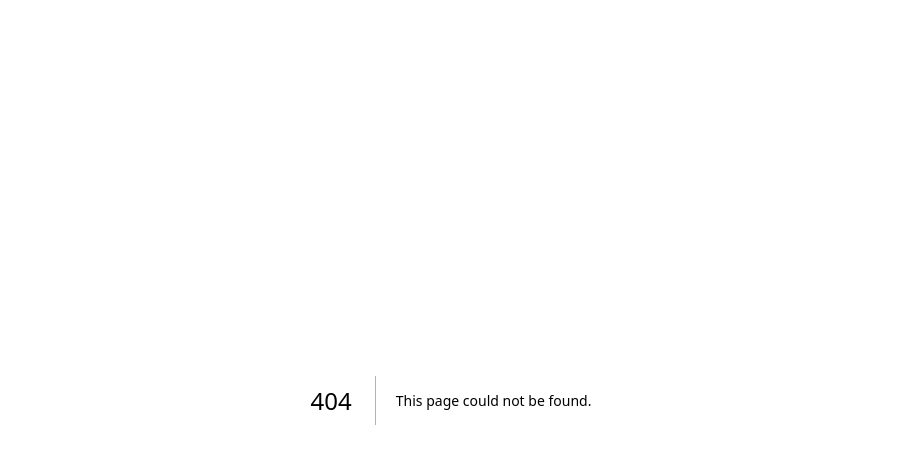
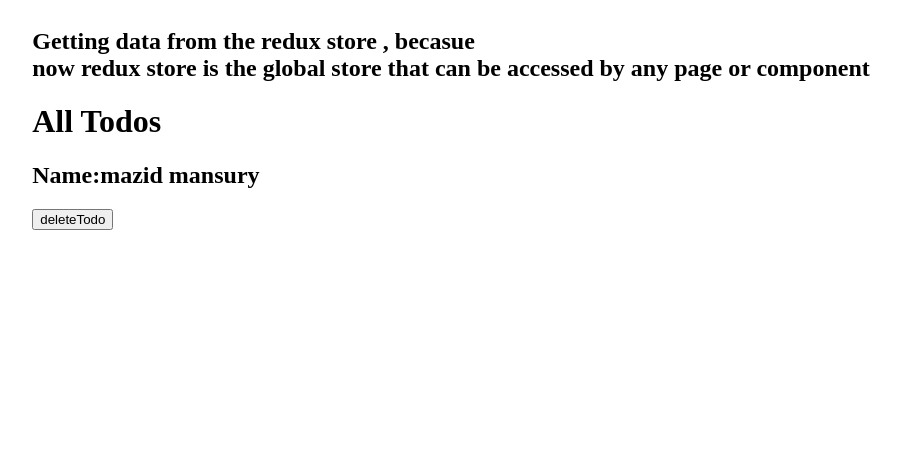
Before and after one commit to MohmmadMazid/Redux-Toolkit-With-Next-js, a Next.js app: page /delete-todo in a window 1280 px wide. Before the commit this address had no page. Shown: the top 464 px of the page, without its empty margins (189-1090 px from the left). Built offline with nearby package versions, Linux system fonts and the light colour scheme.

Commit message:
passing data between pages

```diff
--- a/src/app/components/AddTodos.jsx
+++ b/src/app/components/AddTodos.jsx
@@ -2,6 +2,7 @@
 import { useState } from "react";
 import { useDispatch } from "react-redux";
 import { addTodo } from "../ReduxToolkitNextjs/feature/slice";
+import Link from "next/link";
 const AddTodos = () => {
   const [name, setName] = useState("");
   const dispatch = useDispatch();
@@ -28,6 +29,8 @@ const AddTodos = () => {
           onChange={handleInputChange}
         />
         <button onClick={handleSubmit}>submit</button>
+        <br />
+        <Link href="/delete-todo">Goto-delete-todo</Link>
       </div>
     </div>
   );
--- /dev/null
+++ b/src/app/delete-todo/page.jsx
@@ -0,0 +1,47 @@
+// this is page is making just for passing the reduxt data between pages
+// passing the data between pages
+"use client";
+import { useSelector, useDispatch } from "react-redux";
+import { deleteTodo } from "../ReduxToolkitNextjs/feature/slice";
+
+const page = () => {
+  const dispatch = useDispatch();
+  const data = useSelector((state) => state.todo);
+  console.log(data.todos);
+  const handleDelete = (id) => {
+    dispatch(deleteTodo(id));
+  };
+  return (
+    <div
+      style={{
+        display: "flex",
+        justifyContent: "center",
+        alignItems: "center",
+        flexDirection: "column",
+      }}
+    >
+      <div>
+        <h2>
+          Getting data from the redux store , becasue <br />
+          now redux store is the global store that can be accessed by any page
+          or component
+        </h2>
+        <div>
+          <h1>All Todos</h1>
+          {data.todos.map((item) => {
+            return (
+              <div key={item.id}>
+                <h2>Name:{item.name}</h2>
+                <button onClick={() => handleDelete(item.id)}>
+                  deleteTodo
+                </button>
+              </div>
+            );
+          })}
+        </div>
+      </div>
+    </div>
+  );
+};
+
+export default page;
```
